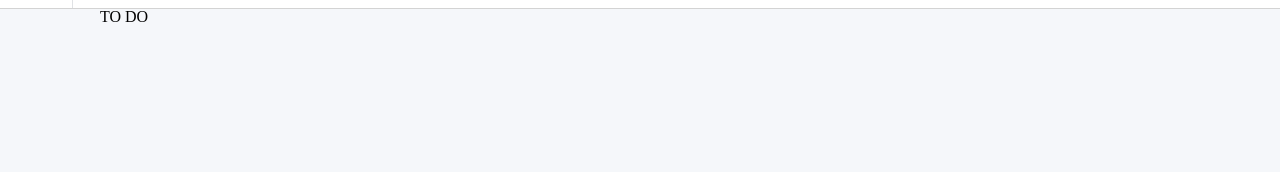
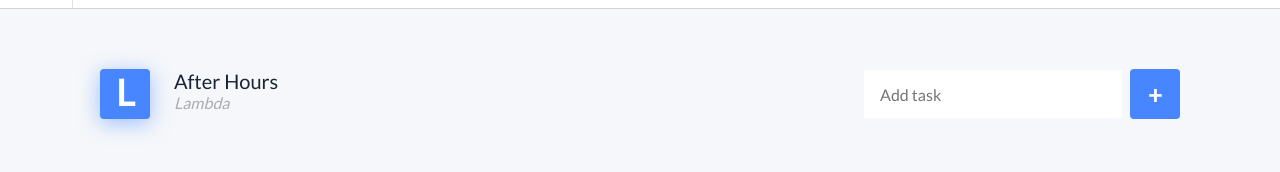
Before and after one commit to maximesalomon/lambda-todo-ah, a plain HTML site: page index.html in a window 1280 px wide. Shown: the part 62-234 px from the top of the page. Drawn offline with Linux system fonts and the light colour scheme.

Commit message:
Add HTML for top

```diff
--- a/index.html
+++ b/index.html
@@ -26,7 +26,19 @@
             </div>
         </header>
         <main id="app">
-            TO DO
+            <section id="board">
+                <div id="infos">
+                    <div class="square"><p id="letter">L</p></div>
+                    <div id="infos-content">
+                        <div class="infos-title">After Hours</div>
+                        <div class="infos-company">Lambda</div>
+                    </div>
+                </div>
+                <div id="add-task-form">
+                    <input id="task-value" placeholder="Add task">
+                    <button id="add-task">+</button>
+                </div>
+            </section>
         </main>
     </body>
 </html>
```
